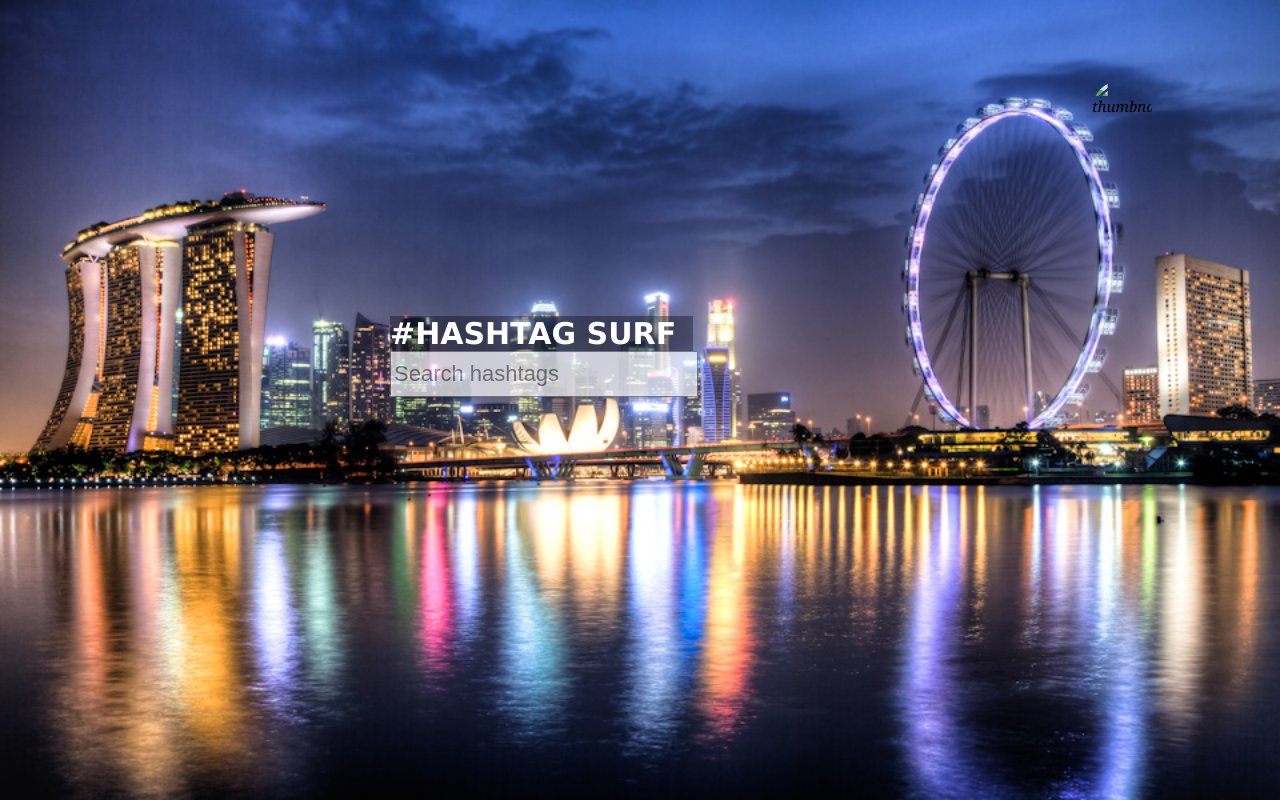
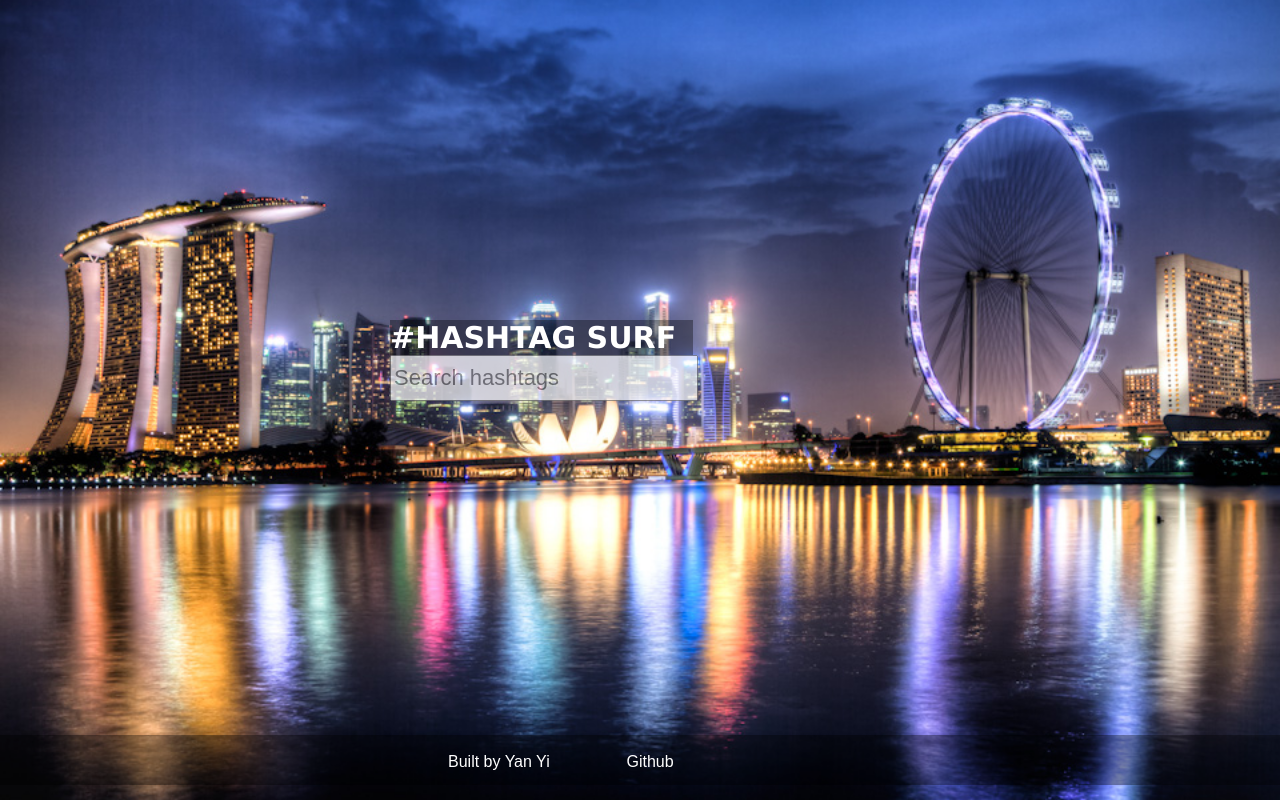
Before and after one commit to seowyanyi/HashtagSurf, a Flask app: page / in a window 1280 px wide. Run offline with Flask 2, Linux system fonts and the light colour scheme; some libraries are stand-ins or nearby versions.

Commit message:
add footer

```diff
--- a/static/css/index.css
+++ b/static/css/index.css
@@ -1,3 +1,8 @@
+html, body {
+    margin: 0;
+    padding: 0;
+    height: 100%;
+}
 #background-image-top {
     background-image: url("../images/singapore.jpg");
     background-repeat: no-repeat;
@@ -39,6 +44,42 @@
 .transparent {
     opacity: 0;
 }
+#wrapper {
+    min-height: 100%;
+    height: auto;
+}
+
+
+/*          Search input          */
+
+
+form {
+    display: block;
+    position: relative;
+    width: 500px;
+    height: 50px;
+    padding-top: 25%;
+    margin-left: auto;
+    margin-right: auto;
+    z-index: 10;
+}
+
+#searchForm input{
+    width: 300px;
+    height: 40px;
+    font-size: 22px;
+    opacity: 0.7;
+}
+
+#label {
+    display: block;
+    font-size: 30px;
+    max-width: 303px;
+    color: white;
+    font-family: Verdana;
+    font-weight: bold;
+    background-color:rgba(0,0,0,0.35);
+}
 
 #tags {
     color: white;
@@ -46,11 +87,12 @@
     background-color:rgba(0,0,0,0.35);
 }
 
+
+/*          User profile        */
 .credits {
     position: absolute;
     right: 10%;
     top: 10%;
-    color: black;
     font-size: 15px;
     font-style: italic;
     font-family: Georgia, Tahoma, Verdana;
@@ -73,30 +115,52 @@
     border-radius: 50%;
 }
 
-form {
-    display: block;
-    position: relative;
-    width: 500px;
-    height: 50px;
-    margin-top: 25%;
+/*          Footer       */
+.footer {
+    position: fixed;
+    bottom: 15px;
     margin-left: auto;
     margin-right: auto;
-    z-index: 10;
+    font-family: sans-serif;
+    text-align: center;
+    width: 100%;
+    height: 50px;
+    background-color:rgba(0,0,0,0.35);
 }
 
-#searchForm input{
-    width: 300px;
-    height: 40px;
-    font-size: 22px;
-    opacity: 0.7;
+.blog, .fb-share-button, .github {
+    float: left;
+    position: relative;
+    top: 35%;
 }
 
-#label {
-    display: block;
-    font-size: 30px;
-    max-width: 303px;
+
+
+.github {
+    margin-right: 6%;
+}
+
+.blog {
+    margin-left: 35%;
+    margin-right: 6%;
+}
+
+.github a:link, .blog a:link {
+    color:white;
+    text-decoration: none;
+}
+
+.github a:visited, .blog a:visited {
+    color:white;
+    text-decoration: none;
+}
+
+.github a:hover, .blog a:hover {
+    color:#99CCFF;
+    text-decoration: none;
+}
+
+
+.footer span {
     color: white;
-    font-family: Verdana;
-    font-weight: bold;
-    background-color:rgba(0,0,0,0.35);
 }
--- a/templates/index.html
+++ b/templates/index.html
@@ -10,13 +10,29 @@
 
 
 <body>
+<!--social -->
+<div id="fb-root"></div>
+<script>(function(d, s, id) {
+  var js, fjs = d.getElementsByTagName(s)[0];
+  if (d.getElementById(id)) return;
+  js = d.createElement(s); js.id = id;
+  js.src = "//connect.facebook.net/en_US/sdk.js#xfbml=1&version=v2.0";
+  fjs.parentNode.insertBefore(js, fjs);
+}(document, 'script', 'facebook-jssdk'));</script>
 
+<div id="wrapper">
+    <!--Double layered background -->
+    <div id="background-image-bot"></div>
+    <div id="background-image-top"></div>
+
+    <!-- Profile picture and name -->
     <div class="credits">
-<img id="profileImg" src="" alt="thumbnail">
+        <img class="transparent" id="profileImg" src="" alt="thumbnail">
         <p></p>
     </div>
 
-<div id ="searchDiv">
+    <!-- Main content -->
+    <div id="content">
         <form id="searchForm">
             <span id="label">#HASHTAG SURF</span>
             <input type="text" placeholder="Search hashtags">
@@ -24,11 +40,21 @@
         </form>
     </div>
 
-<div id="background-image-bot"></div>
-<div id="background-image-top"></div>
+    <div class="footer">
+        <div class="blog">
+            <span><a href="http://www.seowyanyi.org/" target="_blank">Built by Yan Yi</a></span>
+        </div>
+        <div class="github">
+            <span><a href="https://github.com/seowyanyi/HashtagSurf" target="_blank"> Github</a></span>
+        </div>
+
+        <div class="fb-share-button" data-href="https://developers.facebook.com/docs/plugins/" data-layout="button_count"></div>
+
+    </div>
+</div>
+
+</div>
 
 </body>
 
-
-
 </html>
```
Lines whose indentation alone changed are shown as unchanged.
